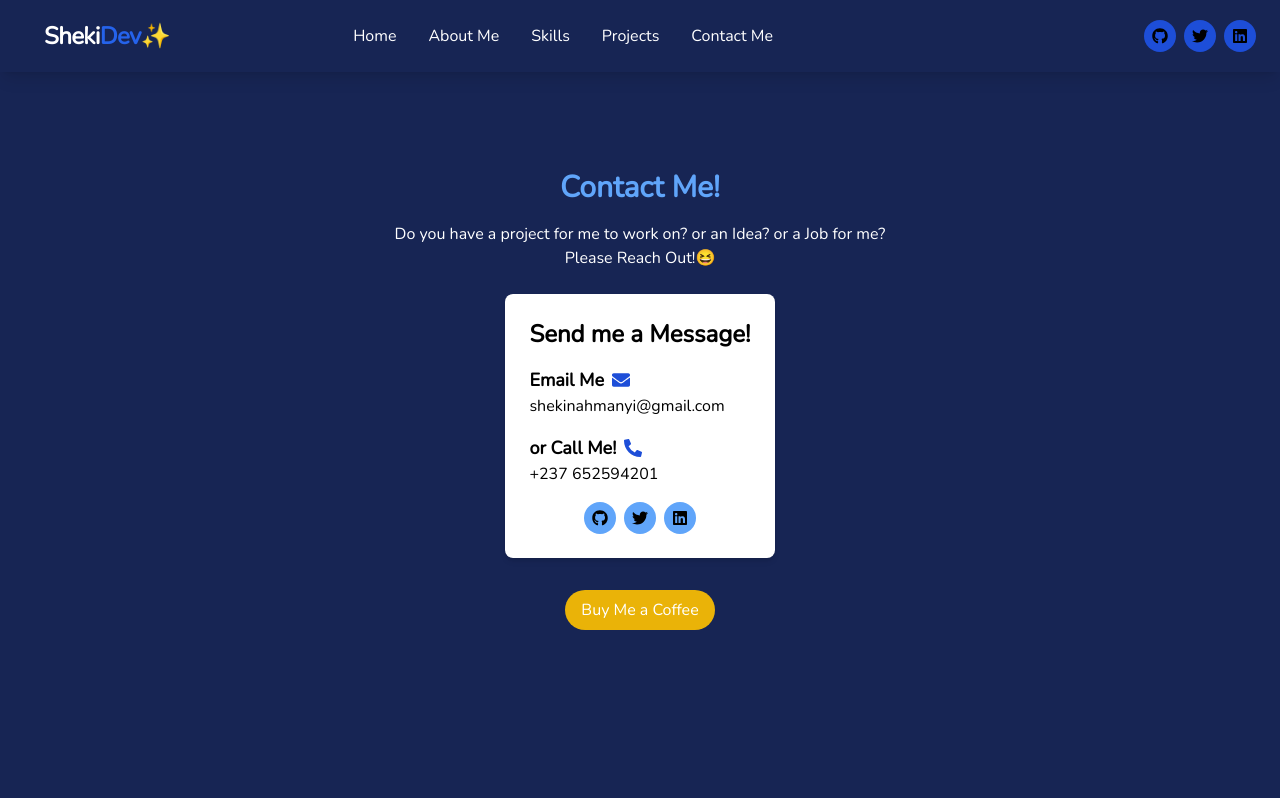
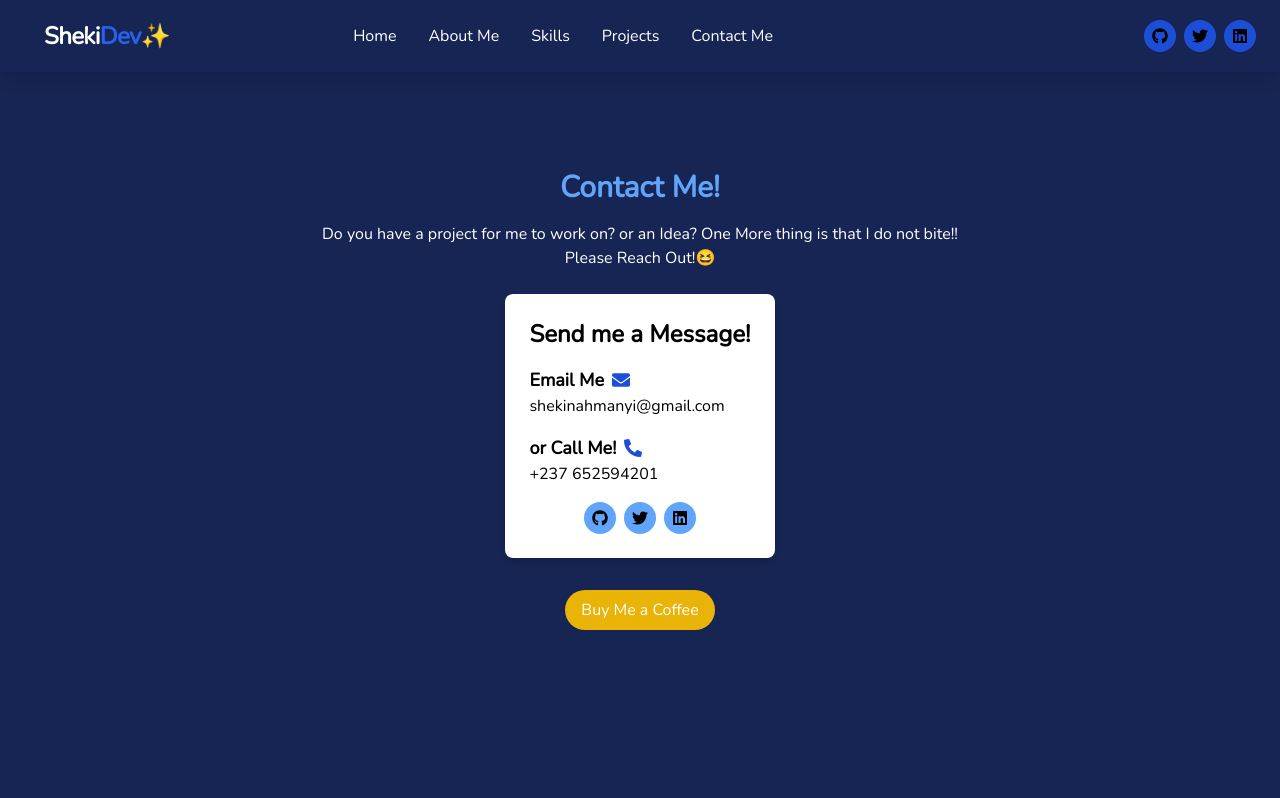
Before and after one commit to shekinahmanyi/portfolio-website2, a React (Create React App) app in the folder portfolio-site/: page /contact in a window 1280 px wide. Shown: the top 798 px of the page. Built offline with nearby package versions, Linux system fonts and the light colour scheme.

Commit message:
Did some modifications on the contact page

```diff
--- a/portfolio-site/src/pages/Contact.jsx
+++ b/portfolio-site/src/pages/Contact.jsx
@@ -15,7 +15,8 @@ function Contact() {
           Contact Me!
         </h1>
         <p className="text-white text-center text-base p-4">
-          Do you have a project for me to work on? or an Idea? or a Job for me?{" "}
+          Do you have a project for me to work on? or an Idea?
+          One More thing is that I do not bite!!
           <br /> Please Reach Out!😆
         </p>
         <div className="max-w-md bg-white p-6 rounded-lg shadow-md mt-2 mb-4">
```
